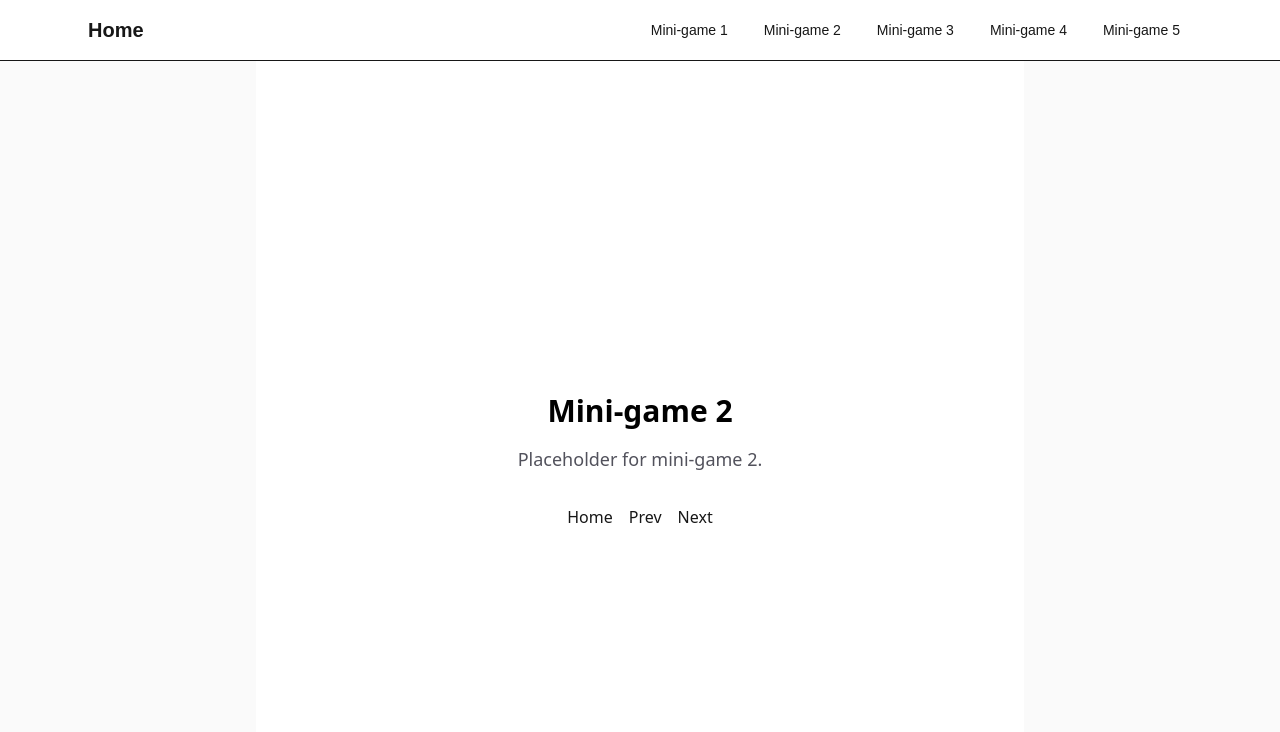
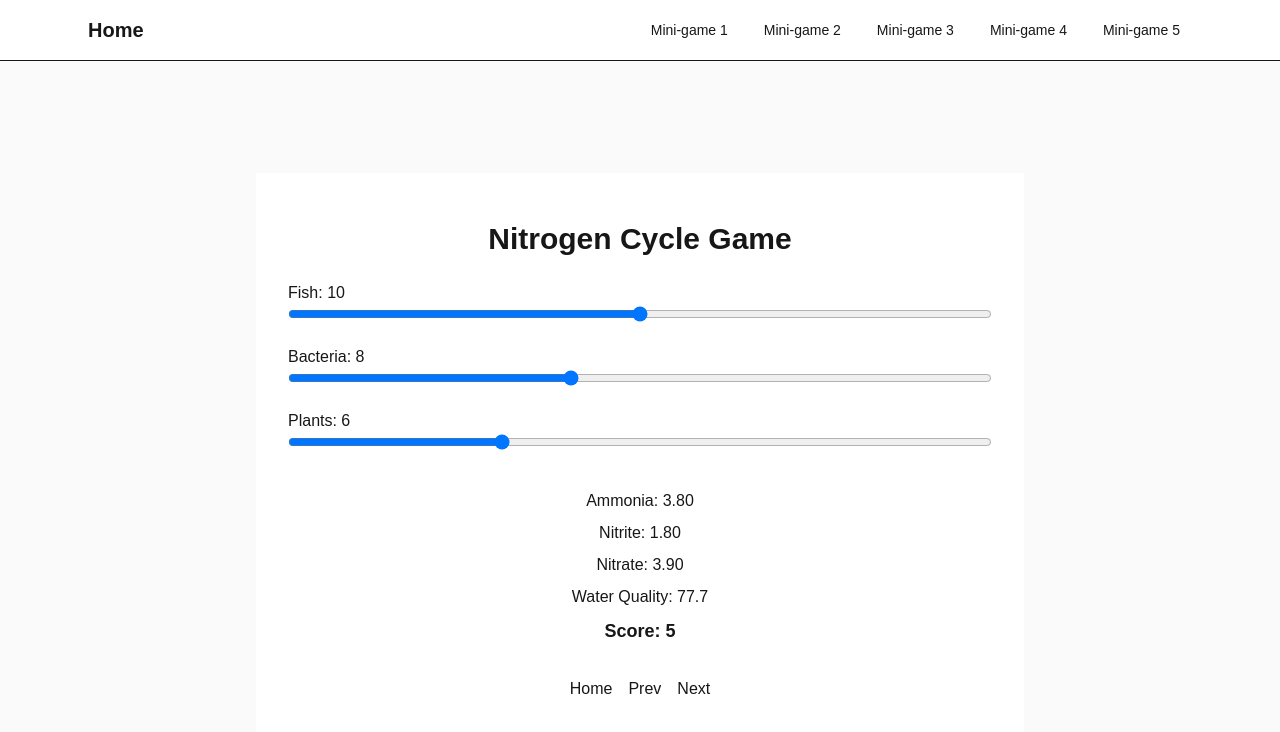
Before and after one commit to AshiJ7/FishFarmFrenzy, a Next.js app: page /mini-game-2 in a window 1280 px wide. Shown: the top 732 px of the page. Built offline with nearby package versions, Linux system fonts and the light colour scheme.

Commit message:
basic skeleton for mini game 2

```diff
--- a/app/mini-game-2/page.tsx
+++ b/app/mini-game-2/page.tsx
@@ -1,19 +1,108 @@
+"use client";
+
+import { useState, useEffect } from "react";
 import Link from "next/link";
 
 export default function MiniGame2() {
+  const [fish, setFish] = useState(10);
+  const [bacteria, setBacteria] = useState(8);
+  const [plants, setPlants] = useState(6);
+
+  const [ammonia, setAmmonia] = useState(2);
+  const [nitrite, setNitrite] = useState(1);
+  const [nitrate, setNitrate] = useState(3);
+  const [waterQuality, setWaterQuality] = useState(80);
+  const [score, setScore] = useState(0);
+
+  // Simulation loop runs every second
+  useEffect(() => {
+    const interval = setInterval(() => {
+      updateSimulation();
+    }, 1000);
+
+    return () => clearInterval(interval);
+  });
+
+  const updateSimulation = () => {
+    let newAmmonia = ammonia + fish * 0.1;
+
+    let ammoniaConversion = Math.min(newAmmonia, bacteria * 0.08);
+    newAmmonia -= ammoniaConversion;
+
+    let newNitrite = nitrite + ammoniaConversion;
+    let nitriteConversion = Math.min(newNitrite, bacteria * 0.06);
+    newNitrite -= nitriteConversion;
+
+    let newNitrate = nitrate + nitriteConversion;
+    let plantUptake = Math.min(newNitrate, plants * 0.05);
+    newNitrate -= plantUptake;
+
+    let newWaterQuality =
+      waterQuality + plantUptake * 0.5 - newAmmonia * 0.2;
+
+    newWaterQuality = Math.max(0, Math.min(100, newWaterQuality));
+
+    if (newWaterQuality >= 60 && newWaterQuality <= 90) {
+      setScore((prev) => prev + 1);
+    }
+
+    setAmmonia(newAmmonia);
+    setNitrite(newNitrite);
+    setNitrate(newNitrate);
+    setWaterQuality(newWaterQuality);
+  };
+
   return (
-    <div className="flex min-h-screen items-center justify-center bg-zinc-50 font-sans dark:bg-black">
-      <main className="flex min-h-screen w-full max-w-3xl flex-col items-center justify-center py-24 px-8 bg-white dark:bg-black">
-        <h1 className="text-3xl font-semibold text-black dark:text-zinc-50">Mini-game 2</h1>
-        <p className="mt-4 max-w-2xl text-center text-lg text-zinc-600 dark:text-zinc-400">
-          Placeholder for mini-game 2.
-        </p>
+    <div className="flex min-h-screen items-center justify-center bg-zinc-50 dark:bg-black">
+      <main className="flex w-full max-w-3xl flex-col items-center py-12 px-8 bg-white dark:bg-black">
+        <h1 className="text-3xl font-semibold mb-6">Nitrogen Cycle Game</h1>
+
+        {/* Sliders */}
+        <div className="w-full space-y-4">
+          <Slider label="Fish" value={fish} setValue={setFish} />
+          <Slider label="Bacteria" value={bacteria} setValue={setBacteria} />
+          <Slider label="Plants" value={plants} setValue={setPlants} />
+        </div>
+
+        {/* Stats */}
+        <div className="mt-8 text-center space-y-2">
+          <p>Ammonia: {ammonia.toFixed(2)}</p>
+          <p>Nitrite: {nitrite.toFixed(2)}</p>
+          <p>Nitrate: {nitrate.toFixed(2)}</p>
+          <p>Water Quality: {waterQuality.toFixed(1)}</p>
+          <p className="font-bold text-lg">Score: {score}</p>
+        </div>
+
         <nav className="mt-8 flex gap-4">
-          <Link href="/" className="text-foreground">Home</Link>
-          <Link href="/mini-game-1" className="text-foreground">Prev</Link>
-          <Link href="/mini-game-3" className="text-foreground">Next</Link>
+          <Link href="/">Home</Link>
+          <Link href="/mini-game-1">Prev</Link>
+          <Link href="/mini-game-3">Next</Link>
         </nav>
       </main>
     </div>
   );
 }
+
+function Slider({
+  label,
+  value,
+  setValue,
+}: {
+  label: string;
+  value: number;
+  setValue: (val: number) => void;
+}) {
+  return (
+    <div>
+      <label className="block font-medium">{label}: {value}</label>
+      <input
+        type="range"
+        min="0"
+        max="20"
+        value={value}
+        onChange={(e) => setValue(Number(e.target.value))}
+        className="w-full"
+      />
+    </div>
+  );
+}
```
